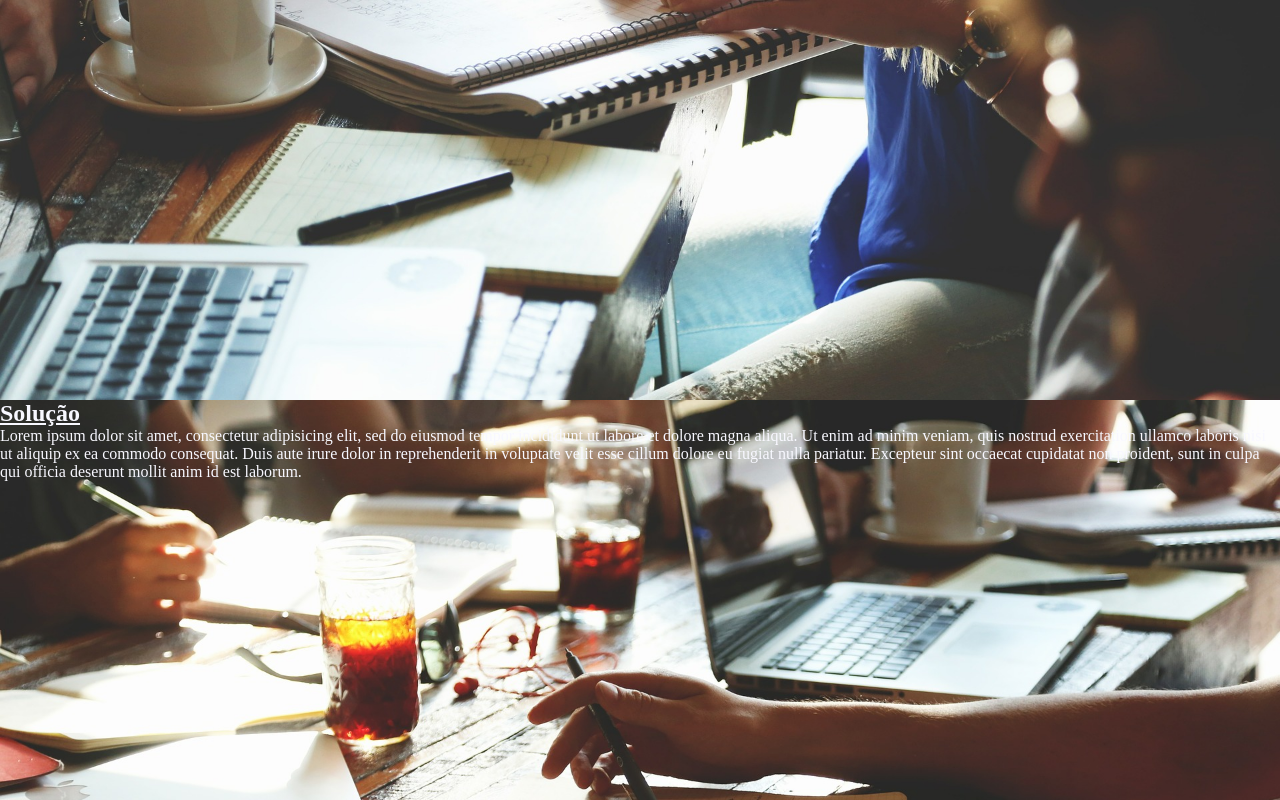
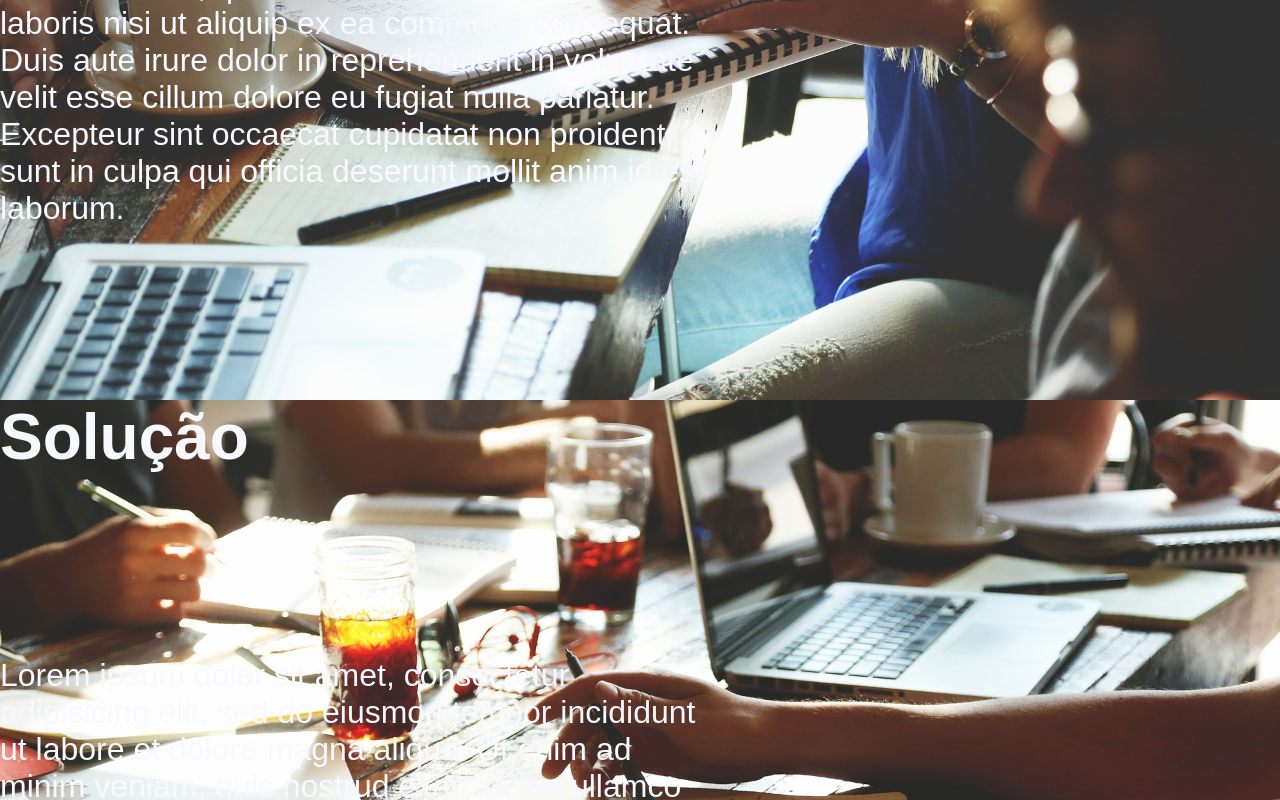
Before and after one commit to Storm-It-Solutions/ChallengeWebNova, a plain HTML site: page index.html in a window 1280 px wide. Shown: the part 2000-2800 px from the top of the page. Drawn offline with Linux system fonts and the light colour scheme.

Commit message:
Uso do flex-box

```diff
--- a/css/estilo.css
+++ b/css/estilo.css
@@ -6,6 +6,7 @@
     padding: 0;
     box-sizing: border-box;
     color:ghostwhite;
+    font-family: sans-serif;
 }
 
 
@@ -152,6 +153,10 @@ section.sec1{
     background-position: center center;
     background-size: cover;
     background-attachment: fixed;
+    display: flex;
+    flex-direction: row;
+    flex-wrap: wrap;
+
 }
 
 section.sec2{
@@ -159,6 +164,10 @@ section.sec2{
     background-position: center center;
     background-size: cover;
     background-attachment: fixed;
+    display: flex;
+    flex-direction: row;
+    flex-wrap: wrap;
+
 }
 
 section.sec3{
@@ -166,6 +175,10 @@ section.sec3{
     background-position: center center;
     background-size: cover;
     background-attachment: fixed;
+    display: flex;
+    flex-direction: row;
+    flex-wrap: wrap;
+
 }
 
 section.sec4{
@@ -173,6 +186,10 @@ section.sec4{
     background-position: center center;
     background-size: cover;
     background-attachment: fixed;
+    display: flex;
+    flex-direction: row;
+    flex-wrap: wrap;
+
 }
 
 section.sec5{
@@ -180,6 +197,10 @@ section.sec5{
     background-position: center center;
     background-size: cover;
     background-attachment: fixed;
+    display: flex;
+    flex-direction: row;
+    flex-wrap: wrap;
+
 }
 
 footer.rodape{
@@ -189,3 +210,25 @@ footer.rodape{
     background-attachment: fixed;
 
 }
+
+
+/*Definiçoes elementos */
+
+section h2 a{
+  text-decoration: none;
+  font-size: 8vh;
+  font-weight: 800;
+
+}
+
+section h2{
+  width: 100%;
+  height: 10.5%;
+}
+
+section p{
+  height: 85%;
+  width: 55%;
+  font-size: 4vh;
+
+}
--- a/index.html
+++ b/index.html
@@ -16,7 +16,9 @@
                         <i class = "fa fa-hars" id="sign-one"></i>
                         <i class="fa fa-times" id="sign-two"></i>
                     </label>
-                    <h1>Teste</h1>
+                    <figure>
+                      <!--<img src="./img/imgs/b2w.png" alt="">-->
+                    </figure>
                     <ul>
                         <li><a href="#b2w">Quem é a B2W?</a></li>
                         <li><a href="#problema">Problema</a></li>
```
Also changed, not shown: img/imgs/b2w.png (added), img/imgs/b2w.webp (added).
